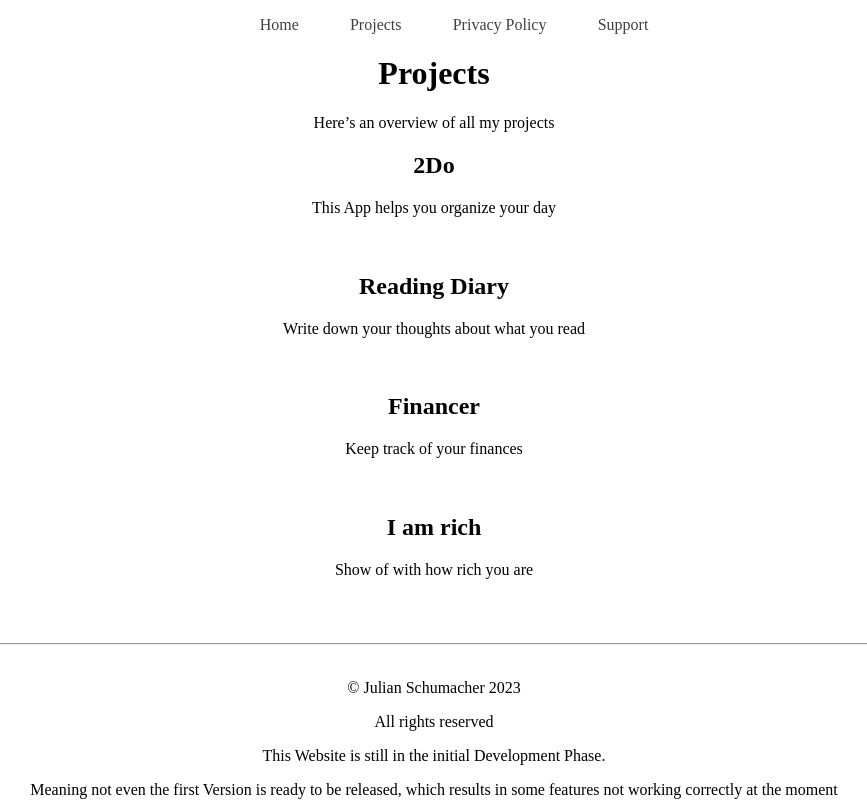
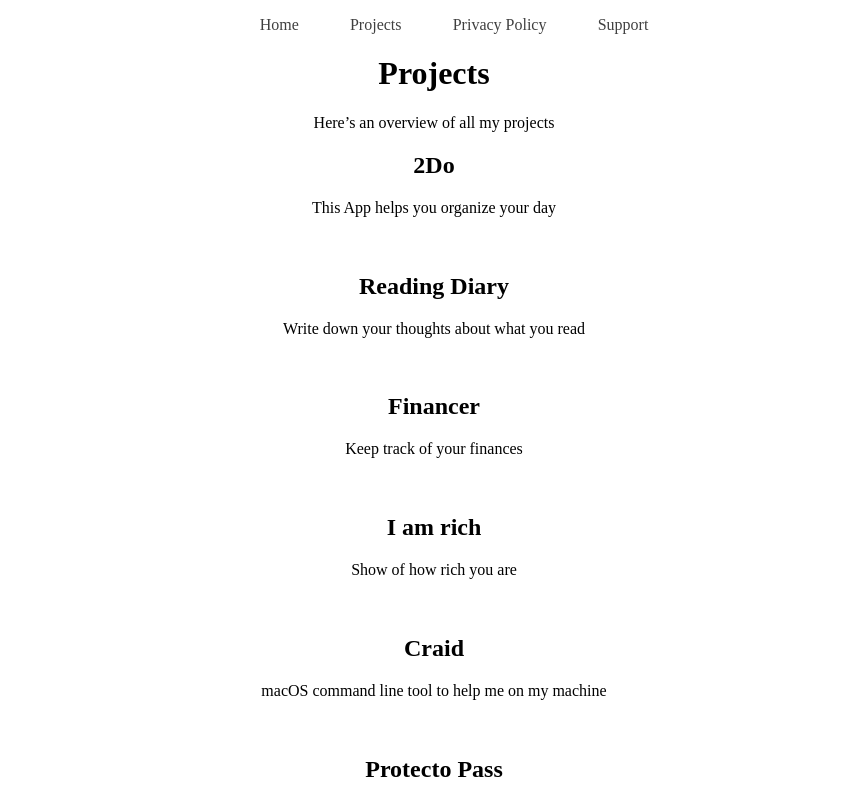
Before and after one commit to Julessh05/Website, a Next.js app: page /projects in a window 1280 px wide. Shown: the top 801 px of the page, without its empty margins (206-1073 px from the left). Built offline with nearby package versions, Linux system fonts and the light colour scheme.

Commit message:
Add metadata

```diff
--- a/src/app/data/config.json
+++ b/src/app/data/config.json
@@ -124,7 +124,7 @@
             "language": "dart",
             "framework": "flutter",
             "name": "I am rich",
-            "description": "Show of with how rich you are",
+            "description": "Show of how rich you are",
             "features": [
                 "Show of your money",
                 "Read about how stupid I am rich Apps really are"
@@ -136,6 +136,62 @@
                 "fdroid": null
             },
             "first-version-released": true
+        },
+        "craid": {
+            "type-ready": [
+                "desktop"
+            ],
+            "type-goal": [
+                "desktop"
+            ],
+            "platforms-ready": [
+                "macos"
+            ],
+            "platforms-goal": [
+                "macos"
+            ],
+            "language": "swift",
+            "framework": null,
+            "name": "Craid",
+            "description": "macOS command line tool to help me on my machine",
+            "features": [
+                "Delete moodle directory"
+            ],
+            "connection": {
+                "repo": "https://github.com/Julessh05/Craid",
+                "play-store": null,
+                "app-store": null,
+                "fdroid": null
+            },
+            "first-version-released": true
+        },
+        "protecto-pass": {
+            "type-ready": [],
+            "type-goal": [
+                "mobile",
+                "desktop"
+            ],
+            "platforms-ready": [],
+            "platforms-goal": [
+                "ios",
+                "macos"
+            ],
+            "language": "Swift",
+            "framework": "SwiftUI",
+            "name": "Protecto Pass",
+            "description": "The one and only simple, secure and intuitive Password Safe to safely store your Passwords, Keys, and confidential data and documents",
+            "features": [
+                "Securely store your password",
+                "Sync between devices",
+                "Use different encryption algorithms"
+            ],
+            "connection": {
+                "repo": "https://github.com/Julessh05/Protecto-Pass",
+                "play-store": null,
+                "app-store": null,
+                "fdroid": null
+            },
+            "first-version-released": false
         }
     }
 }
--- a/src/app/legal/privacy/page.tsx
+++ b/src/app/legal/privacy/page.tsx
@@ -1,6 +1,11 @@
 import Link from "next/link"
 import styles from "./page.module.css"
 import generalStyles from "@/app/cssComponents/smallPage.module.css"
+
+export const metadata = {
+    title: 'Julian Schumacher - Privacy',
+    description: 'Privacy policy regarding my projects',
+}
 
 export default function Privacy() {
     return (
--- a/src/app/maintenance/page.tsx
+++ b/src/app/maintenance/page.tsx
@@ -1,4 +1,9 @@
 import generalStyles from "@/app/cssComponents/smallPage.module.css"
+
+export const metadata = {
+    title: 'Julian Schumacher - Maintenance',
+    description: 'This Website is still in maintenance Mode, meaning it some features do not work, some links are not connected to the real destination yet and some design may be looking a bit odd, overlapping each other or simply do not work on some devices / pages.',
+}
 
 export default function Maintenance() {
     return (
--- a/src/app/projects/page.jsx
+++ b/src/app/projects/page.jsx
@@ -7,6 +7,11 @@ import Project from "../objects/project"
 import Connection from "../objects/connection"
 
 import idToProject from "@/app/data/mapping"
+
+export const metadata = {
+    title: 'Julian Schumacher - Projects',
+    description: 'My personal Projects',
+}
 
 export default function Projects() {
     let projectsList = []
--- a/src/app/support/page.tsx
+++ b/src/app/support/page.tsx
@@ -1,3 +1,8 @@
+export const metadata = {
+    title: 'Julian Schumacher - Support',
+    description: 'Get support for my App',
+}
+
 export default function Support() {
     return (
         <main>
```
